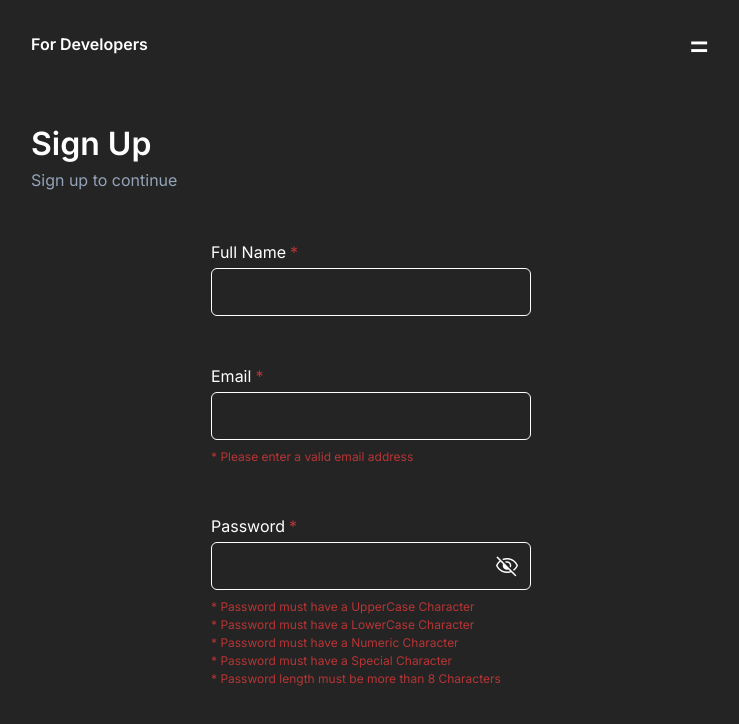
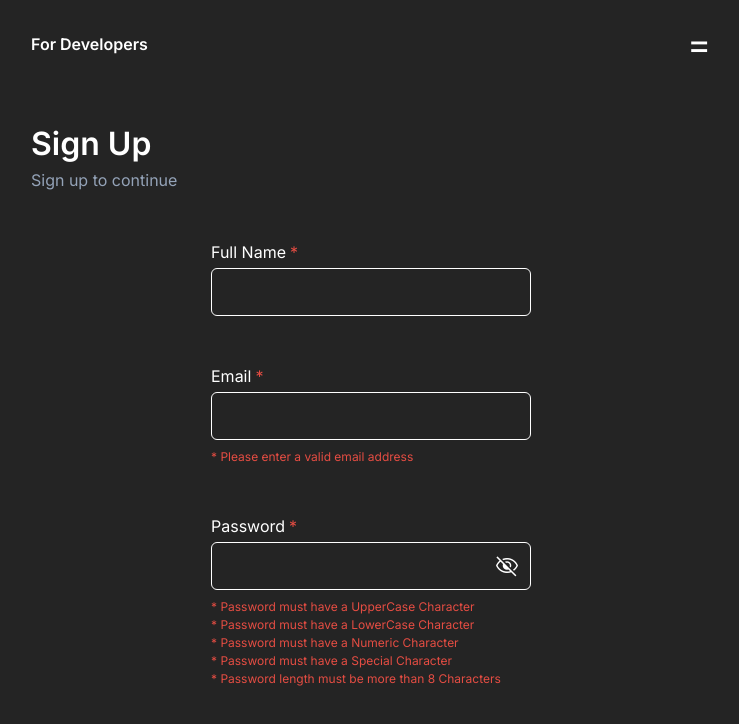
Before and after one commit to aminoxix/boilerplate-web-app, a React (Vite) app: page /signup in a window 1280 px wide. Shown: the top 724 px of the page, without its empty margins (269-1008 px from the left). Built offline with nearby package versions, Linux system fonts and the light colour scheme; no server answers.

Commit message:
Changed error message color.

```diff
--- a/src/pages/signup.jsx
+++ b/src/pages/signup.jsx
@@ -60,7 +60,7 @@ const SignUp = () => {
       !/[A-Za-z0-9!@#$%^&*()_+]/.test(values.rawPassword) ||
       values.rawPassword.length <= 8
     ) {
-      setErrorMessage("Please fill the details carefully");
+      setErrorMessage( <div className="text-red-500 font-semibold text-sm">Please fill the details carefully</div>);
     } else {
       setErrorMessage("");
       createUserWithEmailAndPassword(
--- a/tailwind.config.cjs
+++ b/tailwind.config.cjs
@@ -16,7 +16,7 @@ module.exports = {
     extend: {
       colors: {
         brand: "#242424",
-        accent: "#B73535",
+        accent: "#E54D43",
       },
       fontFamily: {
         inter: [ "Inter" ]
```
